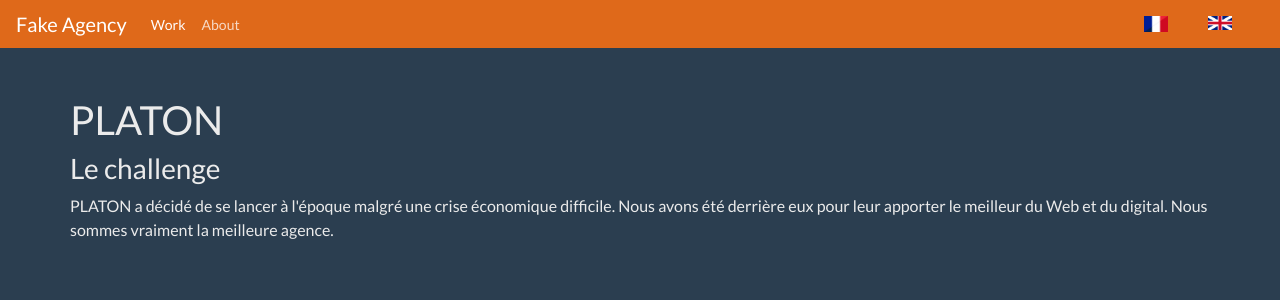
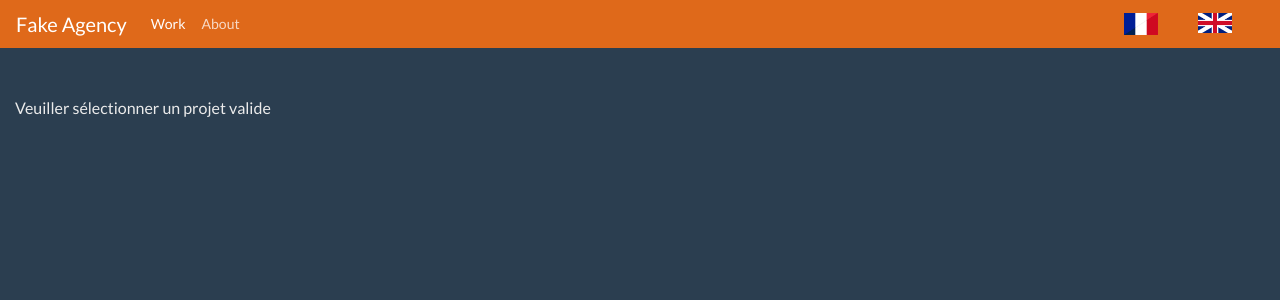
Before and after one commit to ClementPain/fake-agency, a React (Create React App) app: page /work/platon in a window 1280 px wide. Shown: the top 300 px of the page. Built offline with nearby package versions, Linux system fonts and the light colour scheme.

Commit message:
localStorage

```diff
--- a/src/components/Navbar/ButtonLanguage/index.jsx
+++ b/src/components/Navbar/ButtonLanguage/index.jsx
@@ -7,6 +7,11 @@ import './index.scss';
 const ButtonLanguage = ({setLanguage, languages}) => {
   const flags = { fr: frFlag, en: enFlag };
 
+  const handleLanguages = (languageChosen) => {
+    setLanguage(languageChosen);
+    localStorage.setItem('language', languageChosen);
+  };
+
   return (
   <ul className="navbar-nav">
     { languages.map(language => (
@@ -14,7 +19,7 @@ const ButtonLanguage = ({setLanguage, languages}) => {
           <img
            className="nav-link flags-img"
            src={flags[language]}
-           onClick={() => setLanguage(language)}
+           onClick={() => handleLanguages(language)}
            alt={language}
           />
       </li>
--- a/src/components/Navbar/ButtonLanguage/index.scss
+++ b/src/components/Navbar/ButtonLanguage/index.scss
@@ -1,5 +1,6 @@
 .flags-img {
   width: 5vh;
+  min-width: 50px;
 }
 
 .flags-img:hover {
--- a/src/data/projects.js
+++ b/src/data/projects.js
@@ -2,17 +2,17 @@
 
 const projects = [{
   name: 'PLATON',
-  slug: 'platon',
+  slug: 'platon-study-case',
   title: 'caseStudy.platon.title',
   description: 'caseStudy.platon.description'
 }, {
   name: 'Solane',
-  slug: 'solane',
+  slug: 'solane-study-case',
   title: 'caseStudy.solane.title',
   description: 'caseStudy.solane.description',
 }, {
   name: 'Sedal',
-  slug: 'sedal',
+  slug: 'sedal-study-case',
   title: 'caseStudy.sedal.title',
   description: 'caseStudy.sedal.description'
 }];
--- a/src/index.jsx
+++ b/src/index.jsx
@@ -26,7 +26,7 @@ const messages = {
 };
 
 const App = () => {
-  const [language, setLanguage] = useState('fr');
+  const [language, setLanguage] = useState(localStorage.getItem('language') || 'fr');
 
   return (
     <Router>
```
